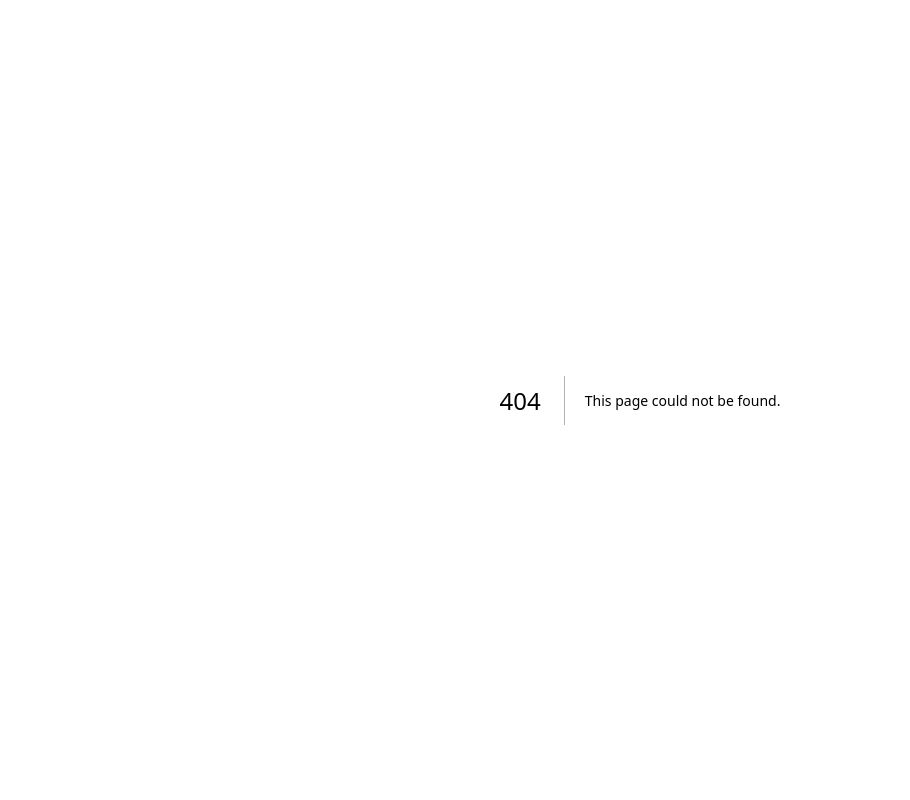
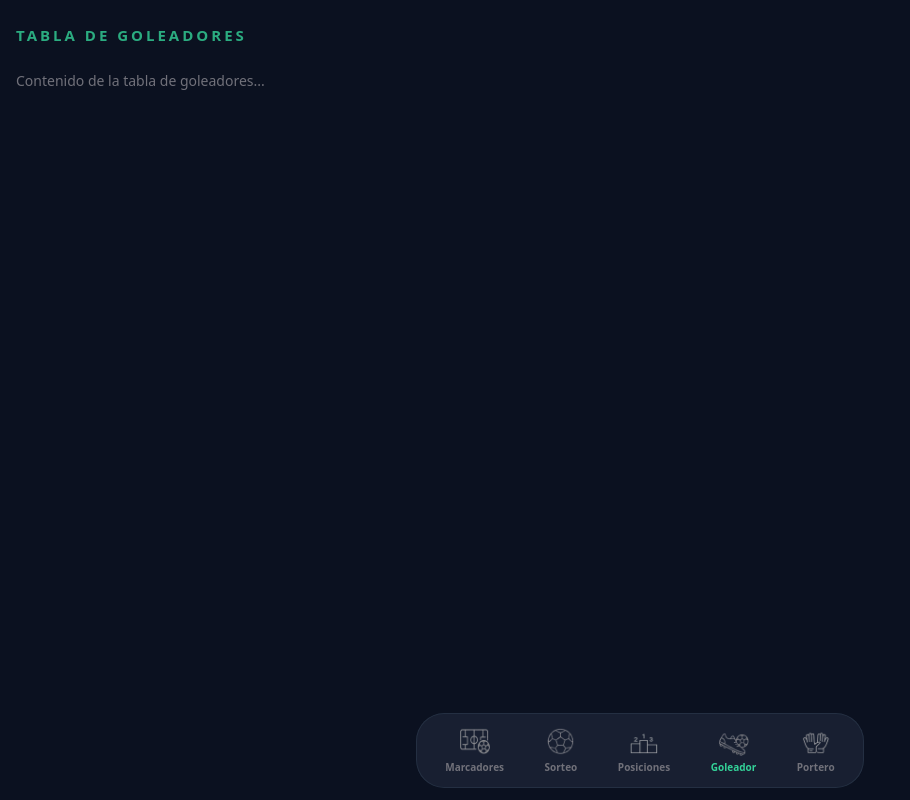
Before and after one commit to jrlopez001/marcador-web, a Next.js app: page /goleador in a window 1280 px wide. Before the commit this address had no page. Shown: the whole page, without its empty margins (0-910 px from the left). Built offline with nearby package versions, Linux system fonts and the light colour scheme.

Commit message:
Actualizar interfaz y torneo

```diff
--- /dev/null
+++ b/app/Navbar.tsx
@@ -0,0 +1,27 @@
+'use client'
+
+import Link from 'next/link'
+import Image from 'next/image'
+import { usePathname } from 'next/navigation'
+
+export default function Navbar() {
+  const pathname = usePathname()
+  const links = [
+    { label: 'Marcadores', icon: '/icons/marcadores.png', href: '/' },
+    { label: 'Sorteo', icon: '/icons/sorteo.png', href: '/sorteo' },
+    { label: 'Posiciones', icon: '/icons/posiciones.png', href: '/posiciones' },
+    { label: 'Goleador', icon: '/icons/goleador.png', href: '/goleador' },
+    { label: 'Portero', icon: '/icons/portero.png', href: '/portero' },
+  ]
+
+  return (
+    <div className="fixed bottom-3 left-1/2 -translate-x-1/2 w-[95%] max-w-md bg-[#1A2234]/90 backdrop-blur-xl border border-slate-700/50 rounded-[28px] flex justify-around items-center py-3 px-2 z-50">
+      {links.map((item) => (
+        <Link key={item.label} href={item.href} className={`flex flex-col items-center gap-1 ${pathname === item.href ? 'text-[#34D399]' : 'text-zinc-500'}`}>
+          <Image src={item.icon} alt={item.label} width={30} height={30} />
+          <span className="text-[10px] font-semibold">{item.label}</span>
+        </Link>
+      ))}
+    </div>
+  )
+}
--- a/app/globals.css
+++ b/app/globals.css
@@ -3,8 +3,8 @@
 @tailwind utilities;
 
 :root {
-  --background: #ffffff;
-  --foreground: #171717;
+  --background: #0B1120;
+  --foreground: #ffffff;
 }
 
 html,
@@ -13,7 +13,8 @@ body {
   padding: 0;
   background: var(--background);
   color: var(--foreground);
-  font-family: Arial, Helvetica, sans-serif;
+  font-family: sans-serif;
+  min-height: 100vh;
 }
 
 * {
--- /dev/null
+++ b/app/goleador/page.tsx
@@ -0,0 +1,25 @@
+'use client'
+
+import Navbar from '../Navbar'
+
+export default function GoleadorPage() {
+  return (
+    <main className="min-h-screen bg-[#0B1120] text-white p-4 font-sans pb-28">
+
+      {/* Título de la sección */}
+      <div className="flex justify-between items-center mb-6 mt-2">
+        <h1 className="text-[#34D399] font-black tracking-[0.2em] text-[15px] opacity-80 uppercase">
+          Tabla de Goleadores
+        </h1>
+      </div>
+
+      {/* Aquí irá el contenido de tu tabla */}
+      <div className="text-zinc-500 text-sm">
+        <p>Contenido de la tabla de goleadores...</p>
+      </div>
+
+      {/* Menú inferior */}
+      <Navbar />
+    </main>
+  )
+}
--- a/app/layout.tsx
+++ b/app/layout.tsx
@@ -1,6 +1,6 @@
 import type { Metadata } from "next";
 import { Inter } from "next/font/google";
-import "./globals.css";
+import './globals.css';
 
 const inter = Inter({
   subsets: ["latin"],
--- a/app/page.tsx
+++ b/app/page.tsx
@@ -3,7 +3,9 @@
 import { useEffect, useState, useRef } from 'react'
 import Link from 'next/link'
 import Image from 'next/image'
+import { usePathname } from 'next/navigation'
 import { createClient } from '../utils/supabase/client'
+import Navbar from './Navbar'
 
 export default function Home() {
   const [partidos, setPartidos] = useState<any[]>([])
@@ -12,6 +14,7 @@ export default function Home() {
   const [mostrarGol, setMostrarGol] = useState(false)
   const [golEquipo, setGolEquipo] = useState<any>({})
   const [likesLocales, setLikesLocales] = useState<string[]>([])
+  const pathname = usePathname()
 
   const marcadorAnterior = useRef<any>({})
   const supabase = createClient()
@@ -90,9 +93,9 @@ export default function Home() {
         </div>
       )}
 
+      {/* Título corregido sin el botón de sorteo */}
       <div className="flex justify-between items-center mb-6 mt-2">
         <h1 className="text-[#34D399] font-black tracking-[0.2em] text-[15px] opacity-80 uppercase">MARCADOR WEB</h1>
-        <Link href="/sorteo" className="bg-[#1E293B] hover:bg-[#34D399] hover:text-[#0B1120] transition-all px-4 py-1 rounded-full text-[10px] font-bold uppercase">🏆 Sorteo</Link>
       </div>
 
       <div className="flex gap-4 mb-6">
@@ -107,56 +110,45 @@ export default function Home() {
         ))}
       </div>
 
-      <div className="space-y-4">
+      <div className="space-y-3">
         {partidos.filter((p) => categoriaActiva === 'Todos' || p.categorias?.nombre === categoriaActiva).map((p) => (
-          <div key={p.id} className={`p-4 rounded-xl border transition-all duration-500 ${golEquipo[p.id] ? 'bg-green-900/40 border-green-500 shadow-[0_0_20px_rgba(34,197,94,0.3)]' : 'bg-[#111827] border-slate-800'}`}>
-            <div className="flex justify-between items-center mb-2">
-              <span className="text-[10px] uppercase text-zinc-500 font-bold">Categoría: {p.categorias?.nombre}</span>
+          <div key={p.id} className={`p-3 rounded-xl border transition-all duration-500 ${golEquipo[p.id] ? 'bg-green-900/40 border-green-500 shadow-[0_0_20px_rgba(34,197,94,0.3)]' : 'bg-[#111827] border-slate-800'}`}>
+            <div className="flex justify-between items-center mb-1">
+              <span className="text-[9px] uppercase text-zinc-500 font-bold tracking-wider">{p.categorias?.nombre}</span>
               <button
                 onClick={() => toggleLike(p.id, p.likes)}
                 disabled={likesLocales.includes(p.id)}
-                className={`flex items-center gap-1.5 text-xs font-bold transition-colors ${likesLocales.includes(p.id) ? 'text-[#34D399]' : 'text-cyan-400'}`}
+                className={`flex items-center gap-1 text-[10px] font-bold ${likesLocales.includes(p.id) ? 'text-[#34D399]' : 'text-cyan-400'}`}
               >
                 <span>{p.likes || 0}</span>
-                <svg viewBox="0 0 24 24" fill={likesLocales.includes(p.id) ? "currentColor" : "none"} stroke="currentColor" className="w-5 h-5"><path strokeLinecap="round" strokeLinejoin="round" strokeWidth={2} d="M4.318 6.318a4.5 4.5 0 000 6.364L12 20.364l7.682-7.682a4.5 4.5 0 00-6.364-6.364L12 7.636l-1.318-1.318a4.5 4.5 0 00-6.364 0z" /></svg>
+                <svg viewBox="0 0 24 24" fill={likesLocales.includes(p.id) ? "currentColor" : "none"} stroke="currentColor" className="w-4 h-4"><path strokeLinecap="round" strokeLinejoin="round" strokeWidth={2} d="M4.318 6.318a4.5 4.5 0 000 6.364L12 20.364l7.682-7.682a4.5 4.5 0 00-6.364-6.364L12 7.636l-1.318-1.318a4.5 4.5 0 00-6.364 0z" /></svg>
               </button>
             </div>
 
-            <div className="flex items-center justify-between gap-4">
-              <div className="w-[40%] text-right font-bold text-sm truncate flex flex-col items-end">
-                <div className="h-[36px] flex items-center justify-end w-full"><span>{p.equipo1?.nombre}</span></div>
-                <div className="h-[24px] flex items-center justify-center w-full">{golEquipo[p.id] === 'equipo1' && '⚽'}</div>
+            <div className="flex items-center justify-between gap-2">
+              <div className="w-[40%] text-right font-bold text-sm truncate">
+                {p.equipo1?.nombre}
+                {golEquipo[p.id] === 'equipo1' && <span className="ml-1 text-[10px]">⚽</span>}
               </div>
 
-              <div className="flex items-center gap-2 font-mono text-xl font-black text-[#34D399]">
-                <span>{p.goles_ep1}</span><span>-</span><span>{p.goles_ep2}</span>
+              <div className="flex items-center gap-2 font-mono text-lg font-black text-[#34D399]">
+                <span>{p.goles_ep1}</span><span>:</span><span>{p.goles_ep2}</span>
               </div>
 
-              <div className="w-[40%] text-left font-bold text-sm truncate flex flex-col items-start">
-                <div className="h-[36px] flex items-center justify-start w-full"><span>{p.equipo2?.nombre}</span></div>
-                <div className="h-[24px] flex items-center justify-center w-full">{golEquipo[p.id] === 'equipo2' && '⚽'}</div>
+              <div className="w-[40%] text-left font-bold text-sm truncate">
+                {golEquipo[p.id] === 'equipo2' && <span className="mr-1 text-[10px]">⚽</span>}
+                {p.equipo2?.nombre}
               </div>
             </div>
 
-            <div className={`text-[10px] text-center font-bold uppercase mt-2 ${getTiempoColor(p.periodo_actual)}`}>{p.periodo_actual || 'Pendiente'}</div>
+            <div className={`text-[9px] text-center font-bold uppercase mt-1 ${getTiempoColor(p.periodo_actual)}`}>
+              {p.periodo_actual || 'Pendiente'}
+            </div>
           </div>
         ))}
       </div>
 
-      <div className="fixed bottom-3 left-1/2 -translate-x-1/2 w-[95%] max-w-md bg-[#1A2234]/90 backdrop-blur-xl border border-slate-700/50 rounded-[28px] flex justify-around items-center py-3 px-2 z-50">
-        {[
-          { label: 'Marcadores', icon: '/icons/marcadores.png', href: '/', active: true },
-          { label: 'Sorteo', icon: '/icons/sorteo.png', href: '/sorteo' },
-          { label: 'Posiciones', icon: '/icons/posiciones.png', href: '/posiciones' },
-          { label: 'Goleador', icon: '/icons/goleador.png', href: '/goleador' },
-          { label: 'Portero', icon: '/icons/portero.png', href: '/portero' },
-        ].map((item) => (
-          <Link key={item.label} href={item.href} className={`flex flex-col items-center gap-1 ${item.active ? 'text-[#34D399]' : 'text-zinc-500'}`}>
-            <Image src={item.icon} alt={item.label} width={30} height={30} />
-            <span className="text-[10px] font-semibold">{item.label}</span>
-          </Link>
-        ))}
-      </div>
+      <Navbar />
     </main>
   )
 }
--- /dev/null
+++ b/app/portero/page.tsx
@@ -0,0 +1,25 @@
+'use client'
+
+import Navbar from '../Navbar'
+
+export default function PorteroPage() {
+  return (
+    <main className="min-h-screen bg-[#0B1120] text-white p-4 font-sans pb-28">
+
+      {/* Título de la sección */}
+      <div className="flex justify-between items-center mb-6 mt-2">
+        <h1 className="text-[#34D399] font-black tracking-[0.2em] text-[15px] opacity-80 uppercase">
+          Tabla de Porteros
+        </h1>
+      </div>
+
+      {/* Aquí irá tu contenido de la tabla de porteros */}
+      <div className="text-zinc-500 text-sm">
+        <p>Aquí aparecerá la información de los porteros...</p>
+      </div>
+
+      {/* Menú inferior */}
+      <Navbar />
+    </main>
+  )
+}
--- /dev/null
+++ b/app/posiciones/page.tsx
@@ -0,0 +1,25 @@
+'use client'
+
+import Navbar from '../Navbar'
+
+export default function PosicionesPage() {
+  return (
+    <main className="min-h-screen bg-[#0B1120] text-white p-4 font-sans pb-28">
+
+      {/* Título de la sección */}
+      <div className="flex justify-between items-center mb-6 mt-2">
+        <h1 className="text-[#34D399] font-black tracking-[0.2em] text-[15px] opacity-80 uppercase">
+          Tabla de Posiciones
+        </h1>
+      </div>
+
+      {/* Aquí irá tu contenido de la tabla de posiciones */}
+      <div className="text-zinc-500 text-sm">
+        <p>Aquí aparecerá la información de las posiciones...</p>
+      </div>
+
+      {/* Menú inferior */}
+      <Navbar />
+    </main>
+  )
+}
--- /dev/null
+++ b/declarations.d.ts
@@ -0,0 +1 @@
+declare module "*.css";
```
